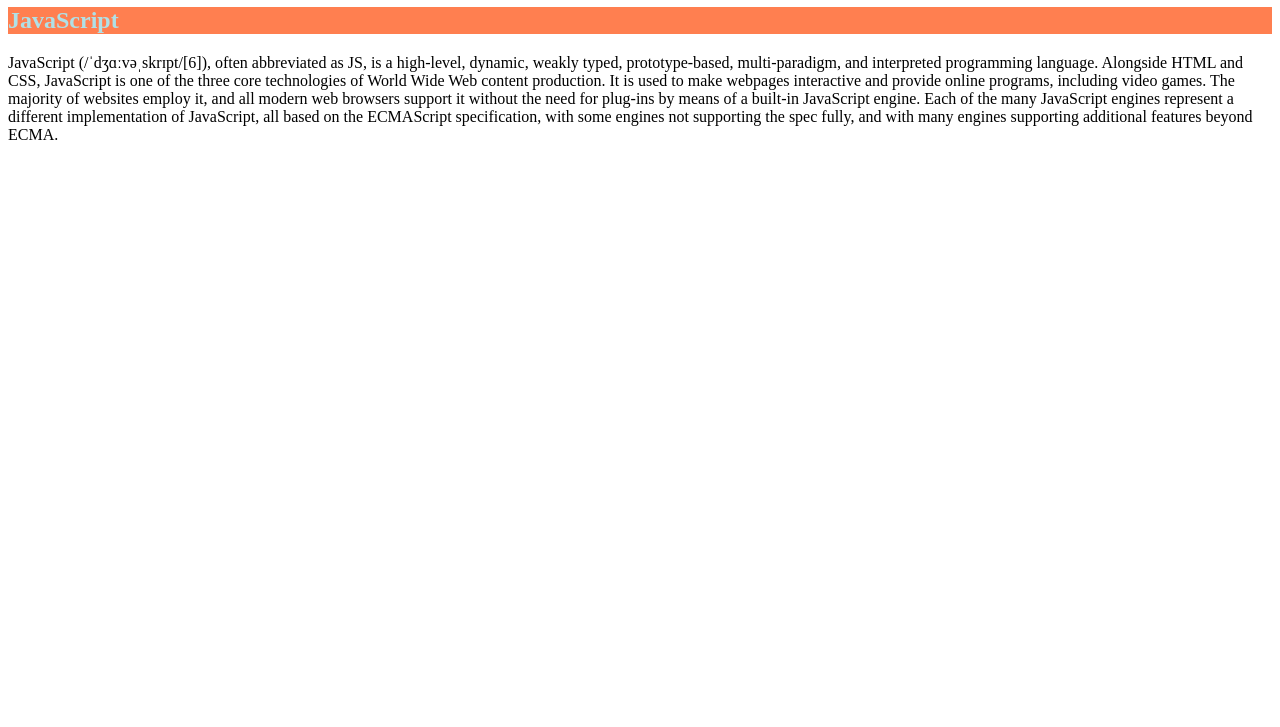
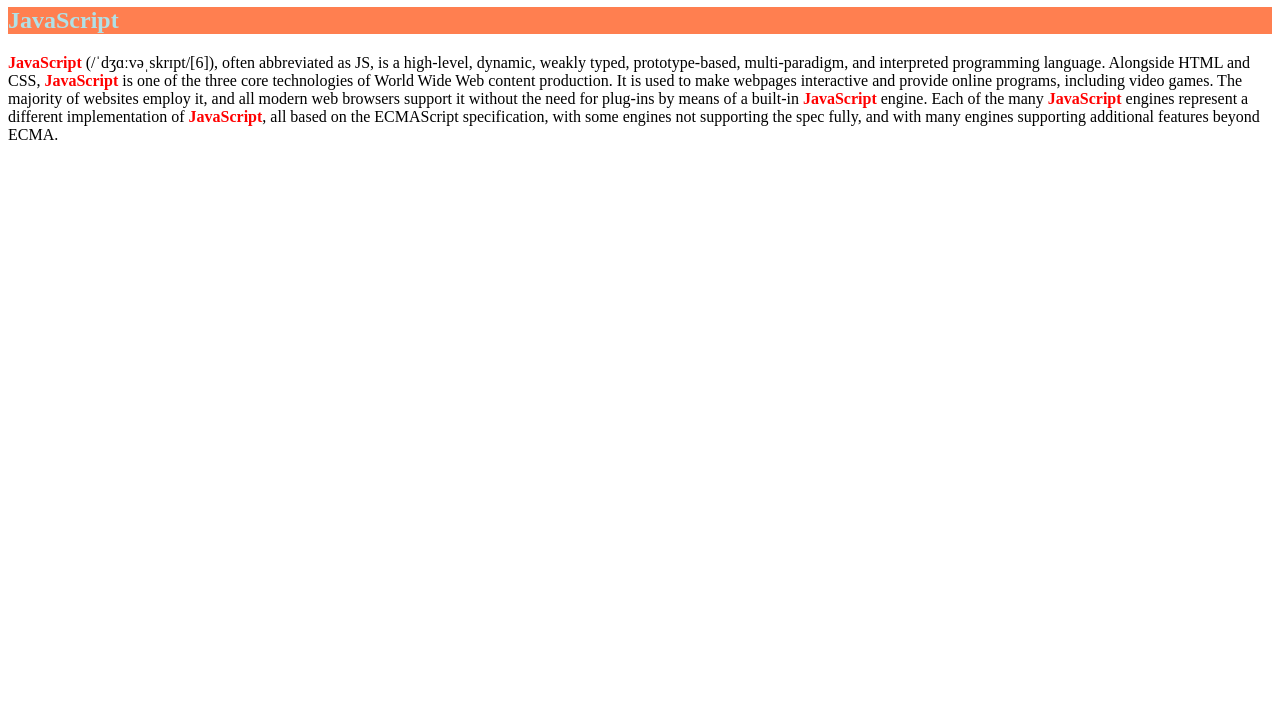
Before and after one commit to KimMinme/LifeCoding-WEB2-JavaScript, a plain HTML site: page ex3.html in a window 1280 px wide. Shown: the part 73-800 px from the top of the page. Drawn offline with Linux system fonts and the light colour scheme.

Commit message:
style 태그를 이용해서 CSS 사용하기

```diff
--- a/ex3.html
+++ b/ex3.html
@@ -1,12 +1,27 @@
 <!doctype html>
 <html>
+<head>
+  <!-- style 태그는 태그 내부에 있는 코드가
+    CSS임을 웹브라우저에게 알리는 구분자 -->
+  <style>
+    .js{ /* class가 js인 모든 태그의 스타일 지정 */
+      font-weight: bold;
+      color: red;
+    }
+  </style>
+</head>
 <body>
   <h1><a href="index.html">WEB</a></h1>
   <!-- style 속성에 CSS 코드를 삽입하여 웹페이지를 디자인할 수 있음 -->
   <!-- background-color는 배경색, color는 글자색을 지정함 -->
   <h2 style="background-color: coral; color: powderblue;">JavaScript</h2>
   <p>
-    JavaScript (/ˈdʒɑːvəˌskrɪpt/[6]), often abbreviated as JS, is a high-level, dynamic, weakly typed, prototype-based, multi-paradigm, and interpreted programming language. Alongside HTML and CSS, JavaScript is one of the three core technologies of World Wide Web content production. It is used to make webpages interactive and provide online programs, including video games. The majority of websites employ it, and all modern web browsers support it without the need for plug-ins by means of a built-in JavaScript engine. Each of the many JavaScript engines represent a different implementation of JavaScript, all based on the ECMAScript specification, with some engines not supporting the spec fully, and with many engines supporting additional features beyond ECMA.
+    <!-- 무기능의 span(또는 div) 태그를 이용해서
+      class 속성을 삽입하고 그 값을 js로 함 -->
+    <!-- 위에서 style 속성의 값을 "font-weight: bold",
+      "color: red"로 설정하여 JavaScript 글자를 굵게 하고
+      빨간색으로 만듦 -->
+    <span class="js">JavaScript</span> (/ˈdʒɑːvəˌskrɪpt/[6]), often abbreviated as JS, is a high-level, dynamic, weakly typed, prototype-based, multi-paradigm, and interpreted programming language. Alongside HTML and CSS, <span class="js">JavaScript</span> is one of the three core technologies of World Wide Web content production. It is used to make webpages interactive and provide online programs, including video games. The majority of websites employ it, and all modern web browsers support it without the need for plug-ins by means of a built-in <span class="js">JavaScript</span> engine. Each of the many <span class="js">JavaScript</span> engines represent a different implementation of <span class="js">JavaScript</span>, all based on the ECMAScript specification, with some engines not supporting the spec fully, and with many engines supporting additional features beyond ECMA.
   </p>
 </body>
 </html>
```
